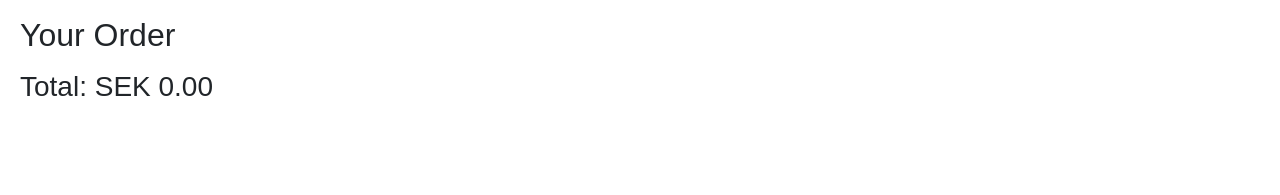
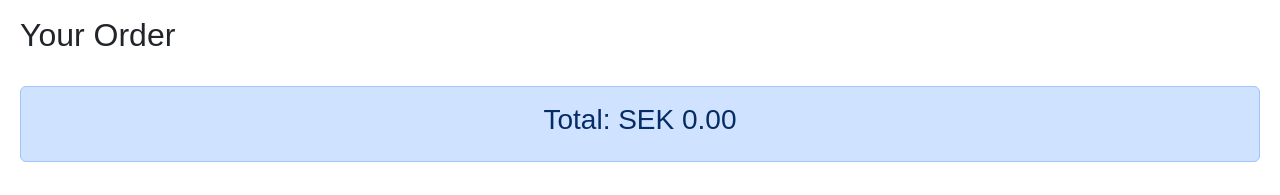
Before and after one commit to Nova6173/fast-food-ordering-app, a React (Create React App) app: page / in a window 1280 px wide. Shown: the part 695-890 px from the top of the page. Before the commit the page ends 827 px from the top, so only its background shows below. Built offline with nearby package versions, Linux system fonts and the light colour scheme.

Commit message:
Styled buttons in OrderSummary and added spacing between them. Added a colored box around total sum in OrderSummary

```diff
--- a/src/OrderSummary.js
+++ b/src/OrderSummary.js
@@ -1,25 +1,32 @@
-import React from "react";
+// src/OrderSummary.js
+import React from 'react';
 
 const OrderSummary = ({ order, updateQuantity, removeItem }) => {
-
-    const toContainHTML = order.reduce((total, item) => total + item.quantity * item.price, 0);
+  const total = order.reduce((sum, item) => sum + item.quantity * item.price, 0);
 
   return (
     <div className="order-summary">
       <h2>Your Order</h2>
-            <ul>
+      <ul className="list-group">
         {order.map(item => (
-                    <li key={item.id}>
+          <li key={item.id} className="list-group-item d-flex justify-content-between align-items-center">
+            <div>
               {item.name} x {item.quantity}
-                        <button onClick={() => updateQuantity(item.id, item.quantity + 1)}>+</button>
-                        <button onClick={() => updateQuantity(item.id, item.quantity - 1)}>-</button>
-                        <button onClick={() => removeItem(item.id)}>Remove</button>
-                        <span>SEK {(item.quantity *item.price).toFixed(2)}</span>
-                    </li>))}
+            </div>
+            <div>
+              <button className="btn btn-success btn-sm mx-1" onClick={() => updateQuantity(item.id, item.quantity + 1)}>+</button>
+              <button className="btn btn-danger btn-sm mx-1" onClick={() => updateQuantity(item.id, item.quantity - 1)}>-</button>
+              <button className="btn btn-secondary btn-sm mx-1" onClick={() => removeItem(item.id)}>Remove</button>
+            </div>
+            <span>SEK {(item.quantity * item.price).toFixed(2)}</span>
+          </li>
+        ))}
       </ul>
-            <h3>Total: SEK {toContainHTML.toFixed(2)} </h3>
+      <div className="alert alert-primary mt-4 text-center" role="alert">
+      <h3>Total: SEK {total.toFixed(2)}</h3>
+      </div>
     </div>
   );
+};
 
-};
 export default OrderSummary;
```
Lines whose indentation alone changed are shown as unchanged.
